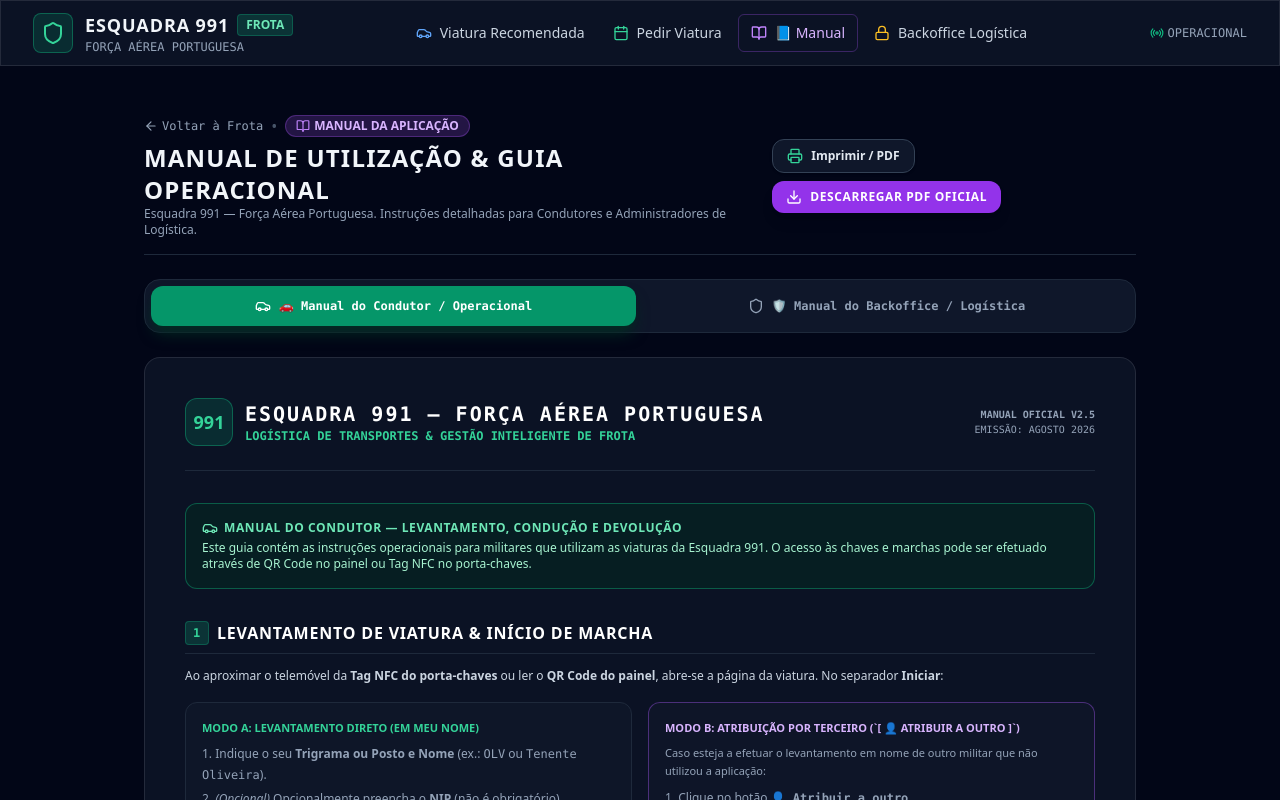
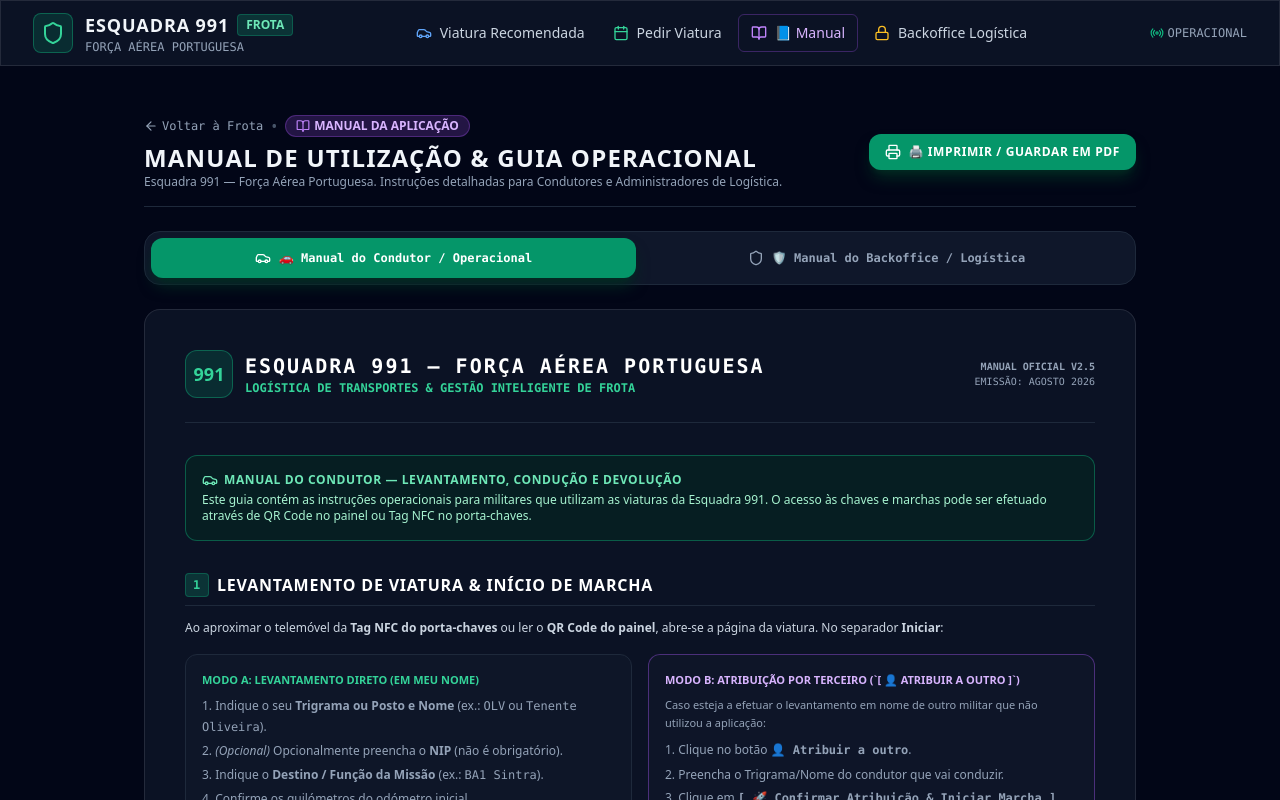
Before and after one commit to santossnake/gestor-logistica-eq991, a Next.js app: page /manual in a window 1280 px wide. Shown: the top 800 px of the page. Built offline with nearby package versions, Linux system fonts and the light colour scheme.

Commit message:
Keep_only_print_button_in_manual_page

```diff
--- a/src/app/manual/page.tsx
+++ b/src/app/manual/page.tsx
@@ -8,7 +8,6 @@ import {
   Car,
   Shield,
   Printer,
-  Download,
   CheckCircle2,
   AlertTriangle,
   Play,
@@ -23,11 +22,8 @@ import {
   MapPin,
   UserCheck,
   ArrowLeft,
-  FileText,
-  Loader2
+  FileText
 } from 'lucide-react';
-import jsPDF from 'jspdf';
-import html2canvas from 'html2canvas';
 import { getStoredMilitaryProfile } from '@/lib/utils/cookies';
 
 function ManualContent() {
@@ -36,7 +32,6 @@ function ManualContent() {
 
   const [activeTab, setActiveTab] = useState<'CONDUTOR' | 'BACKOFFICE'>('CONDUTOR');
   const [isAdminLoggedIn, setIsAdminLoggedIn] = useState<boolean>(false);
-  const [isGeneratingPdf, setIsGeneratingPdf] = useState<boolean>(false);
 
   useEffect(() => {
     if (typeof window !== 'undefined') {
@@ -58,59 +53,6 @@ function ManualContent() {
   const handlePrint = () => {
     if (typeof window !== 'undefined') {
       window.print();
-    }
-  };
-
-  const handleDownloadPdf = async () => {
-    const element = document.getElementById('manual-content-document');
-    if (!element) return;
-
-    setIsGeneratingPdf(true);
-
-    try {
-      const canvas = await html2canvas(element, {
-        scale: 2,
-        useCORS: true,
-        backgroundColor: '#020617',
-        logging: false,
-      });
-
-      const imgData = canvas.toDataURL('image/jpeg', 0.95);
-      const pdf = new jsPDF({
-        orientation: 'portrait',
-        unit: 'mm',
-        format: 'a4',
-      });
-
-      const pdfWidth = pdf.internal.pageSize.getWidth();
-      const pdfHeight = pdf.internal.pageSize.getHeight();
-
-      const imgWidth = pdfWidth;
-      const imgHeight = (canvas.height * pdfWidth) / canvas.width;
-
-      let heightLeft = imgHeight;
-      let position = 0;
-
-      pdf.addImage(imgData, 'JPEG', 0, position, imgWidth, imgHeight);
-      heightLeft -= pdfHeight;
-
-      while (heightLeft > 0) {
-        position = heightLeft - imgHeight;
-        pdf.addPage();
-        pdf.addImage(imgData, 'JPEG', 0, position, imgWidth, imgHeight);
-        heightLeft -= pdfHeight;
-      }
-
-      const fileName = activeTab === 'BACKOFFICE'
-        ? 'Manual_de_Backoffice_e_Logistica_Esquadra_991.pdf'
-        : 'Manual_do_Condutor_Esquadra_991.pdf';
-
-      pdf.save(fileName);
-    } catch (err) {
-      console.error('Erro ao gerar PDF:', err);
-      alert('Erro ao gerar o ficheiro PDF.');
-    } finally {
-      setIsGeneratingPdf(false);
     }
   };
 
@@ -144,28 +86,10 @@ function ManualContent() {
         <div className="flex flex-wrap items-center gap-2">
           <button
             onClick={handlePrint}
-            className="px-3.5 py-2 rounded-xl bg-slate-900 hover:bg-slate-800 border border-slate-700 text-xs font-bold text-slate-200 flex items-center space-x-2 shadow transition-colors"
+            className="px-4 py-2.5 rounded-xl bg-emerald-600 hover:bg-emerald-500 text-white text-xs font-bold uppercase tracking-wider flex items-center space-x-2 shadow-lg shadow-emerald-950 transition-colors"
           >
-            <Printer className="w-4 h-4 text-emerald-400" />
-            <span>Imprimir / PDF</span>
-          </button>
-
-          <button
-            onClick={handleDownloadPdf}
-            disabled={isGeneratingPdf}
-            className="px-3.5 py-2 rounded-xl bg-purple-600 hover:bg-purple-500 disabled:opacity-50 text-white font-bold text-xs uppercase tracking-wider shadow-lg flex items-center space-x-2 transition-all"
-          >
-            {isGeneratingPdf ? (
-              <>
-                <Loader2 className="w-4 h-4 animate-spin" />
-                <span>A Gerar PDF...</span>
-              </>
-            ) : (
-              <>
-                <Download className="w-4 h-4" />
-                <span>Descarregar PDF Oficial</span>
-              </>
-            )}
+            <Printer className="w-4 h-4" />
+            <span>🖨️ Imprimir / Guardar em PDF</span>
           </button>
         </div>
       </div>
```
